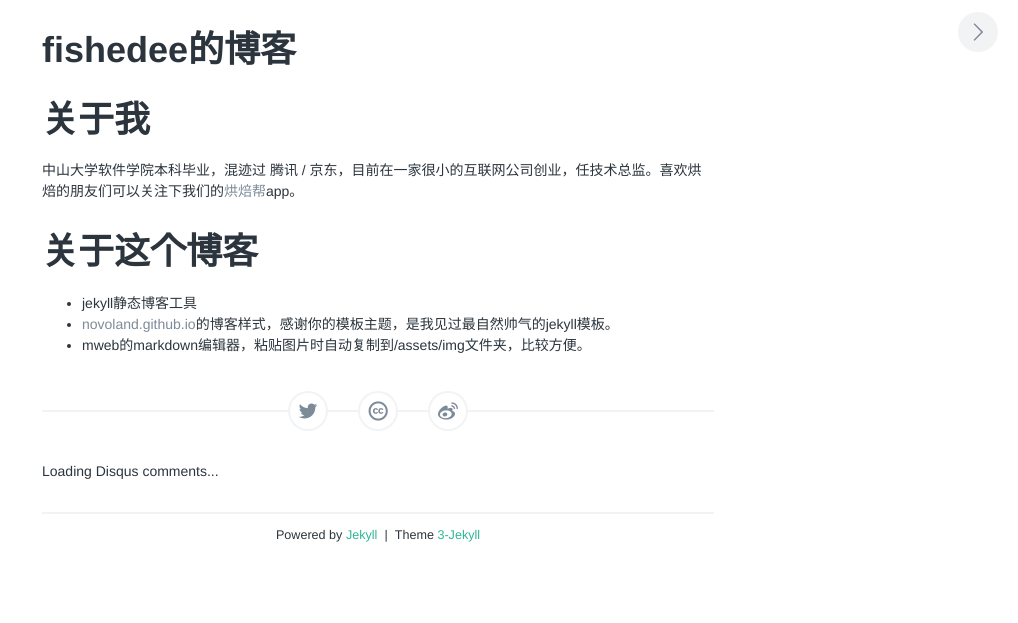
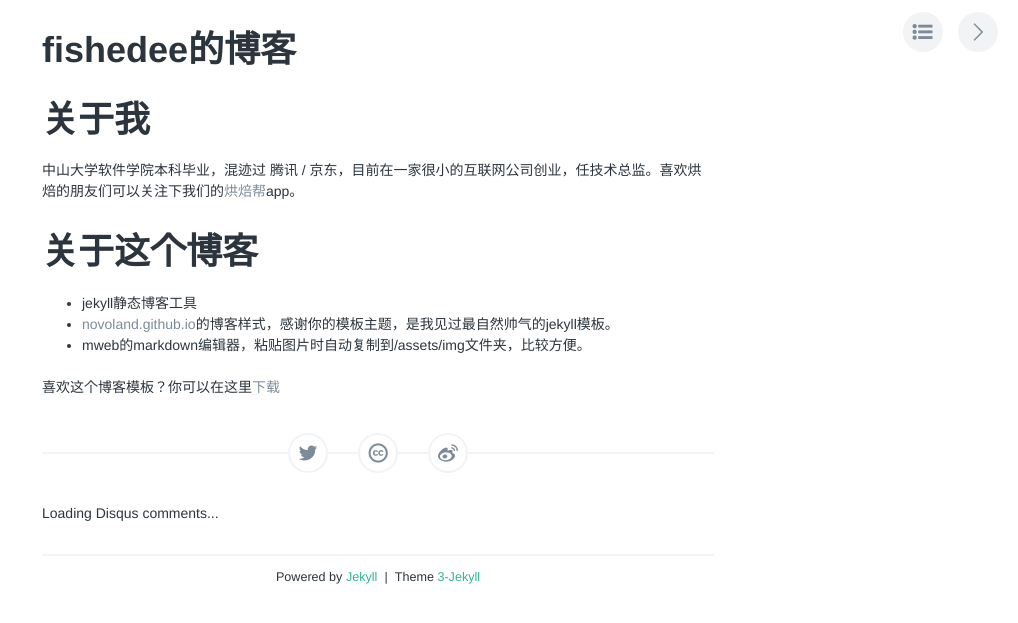
Before and after one commit to yankaics/fishedee.github.io, a Jekyll site: the page built from index.markdown, in a window 1280 px wide. Shown: the top 623 px of the page, without its empty margins (262-1280 px from the left). Built offline with Jekyll 4.4.1, drawn with Linux system fonts in a browser that asks for light colours; comment, search, counter and statistics services are not loaded.

Commit message:
加入目录的toggle功能

```diff
--- a/_layouts/index.html
+++ b/_layouts/index.html
@@ -66,6 +66,7 @@
     </div> <!-- end #post -->
 
     <button id="js-fullscreen"><span id="icon-arrow" class="fontello"></span></button>
+    <button id="js-toc"><span id="icon-list" class="fa fa-list-ul"></span></button>
     <!--jquery-->
     <script src="/assets/js/jquery-2.0.3.min.js"></script>
     <script src="/assets/js/jquery.pjax.js"></script>
--- a/assets/js/script.js
+++ b/assets/js/script.js
@@ -160,6 +160,11 @@
     $('#post__toc').fadeIn();
   }
 
+  //toggle button
+  $('#icon-list').off('click').on('click',function(){
+    $('#post__toc').toggle('fast');
+  });
+
 }
 
 function initDisqus(){
--- a/index.markdown
+++ b/index.markdown
@@ -12,3 +12,5 @@
 * jekyll静态博客工具
 * [novoland.github.io](http://novoland.github.io)的博客样式，感谢你的模板主题，是我见过最自然帅气的jekyll模板。
 * mweb的markdown编辑器，粘贴图片时自动复制到/assets/img文件夹，比较方便。
+
+喜欢这个博客模板？你可以在这里[下载](https://github.com/fishedee/fishedee.github.io)
```
Also changed, not shown: README.md.
